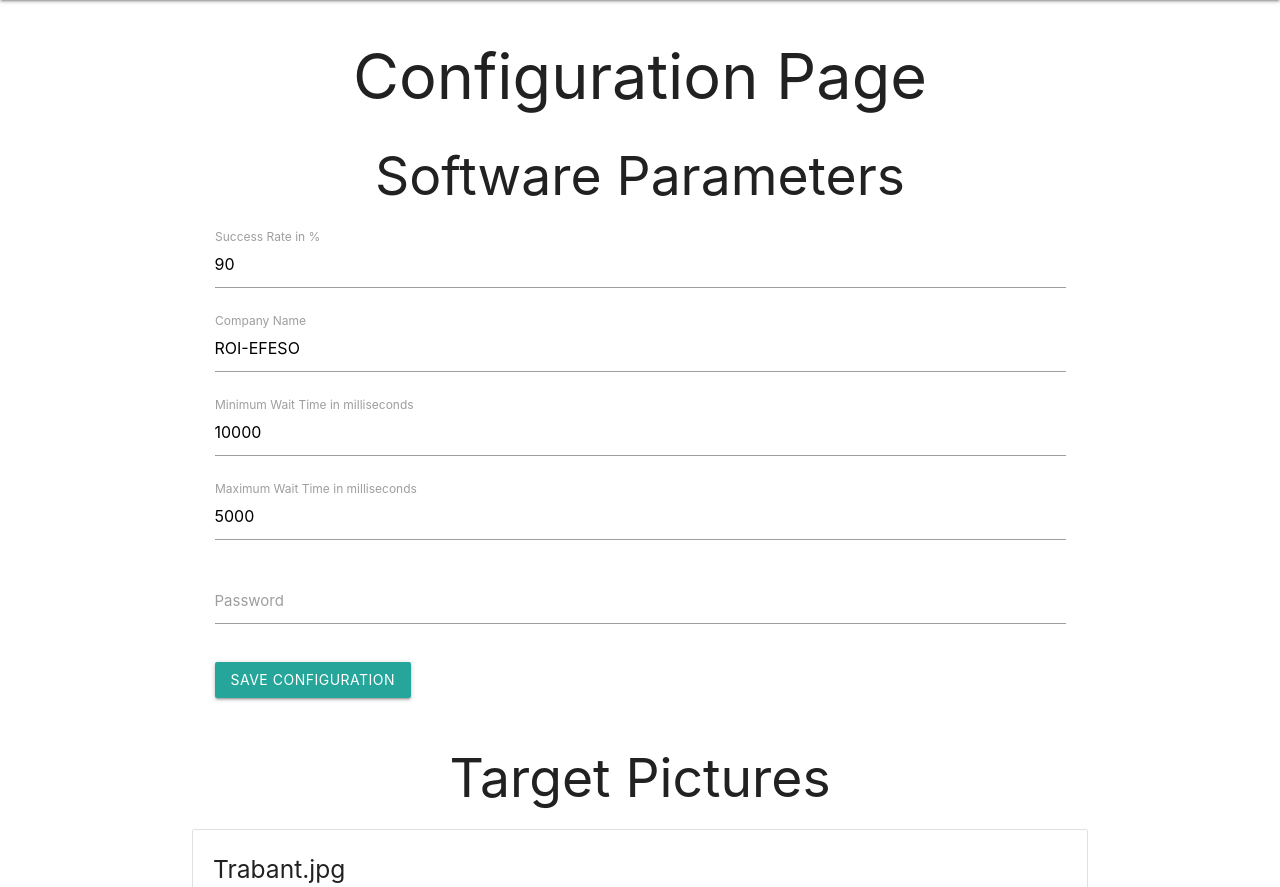
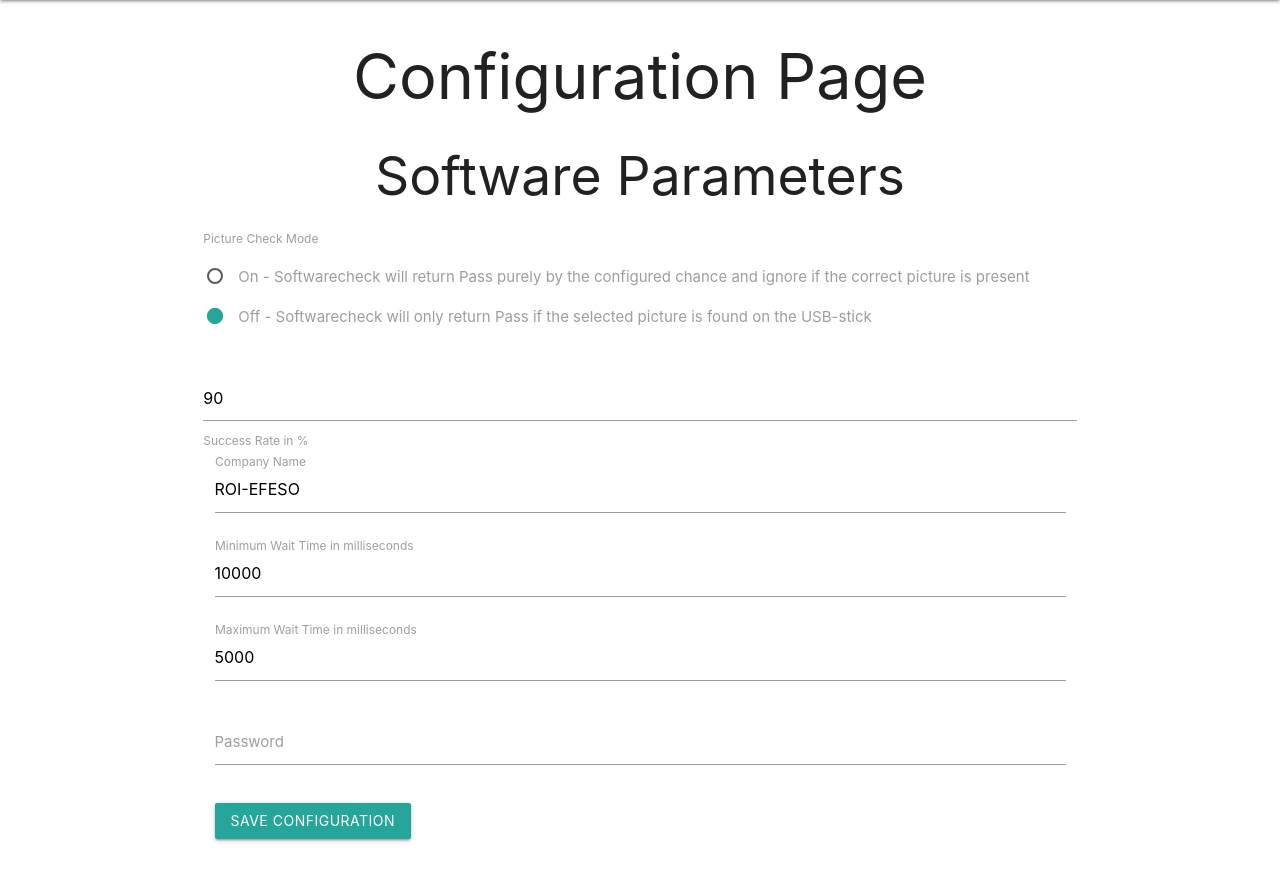
Before and after one commit to jmacenka/quality-tester, a Flask app: page /configure in a window 1280 px wide. Shown: the part 64-951 px from the top of the page. Run offline with Flask 3, Linux system fonts and the light colour scheme.

Commit message:
Added configurable button to switch off picture checking. Changed layout to drop-down for selection.

```diff
--- a/dev/deployment/inventory.ini
+++ b/dev/deployment/inventory.ini
@@ -1,2 +1,2 @@
 [raspberry-pi-inventory]
-raspberry-pi-1 ansible_host=10.24.8.210
+raspberry-pi-1 ansible_host=10.24.8.206
--- a/src/quality-tester/config.py
+++ b/src/quality-tester/config.py
@@ -7,6 +7,7 @@ default_config = {
     'default_user': 'pi', # Default user, needs to be pi, if you want to use a different user some adaptions to the implementation are required
     'logo_name': 'logo.png', # Name of the logo to be used
     'password': 'updateplease', # Default password can be manually change in src/quality-tester/static/configuration/config.yaml
+    'simulate_pictures':False, # Disable the real scan for picture and always just return a simulated result
 }
 target_pics_folder = 'static/target_pics'
 config_folder = 'static/configuration'
--- a/src/quality-tester/main.py
+++ b/src/quality-tester/main.py
@@ -91,14 +91,17 @@ def check_software():
 
         # Generate random role to simulate software-check failing randomly
         random_role = random.random()
+        result = ''
         success_rate = config['success_rate']/100
-
-        if img_compare_check and random_role <= success_rate and foto_name == selected_image:
+        if config['simulate_pictures']:
+            result = jsonify({"result": "Check Successful", "reason":f"Test completed. Tested product: {selected_image}", "picture": f"static/target_pics/{selected_image}"})
+        elif img_compare_check and random_role <= success_rate and foto_name == selected_image:
             return jsonify({"result": "Check Successful", "reason":f"Test completed. Tested product: {foto_name.split('.')[0]}", "picture": f"static/target_pics/{foto_name}"})
         else:
             return jsonify({"result": "Check Failed", "reason": "Measuring results do not match."})
     else:
         return jsonify({"result": "Check Failed", "reason": f"Device was not detected"})
+    return result
 
 @app.route('/configure', methods=['GET','POST'])
 def configure():
@@ -120,6 +123,11 @@ def configure():
         config['company_name'] = request.form.get('company-name')
         config['min_wait_time'] = int(request.form.get('min-wait-time'))
         config['max_wait_time'] = int(request.form.get('max-wait-time'))
+        if request.form.get('simulate_pictures') == "on":
+            config['simulate_pictures'] = True
+        else:
+            config['simulate_pictures'] = False
+
 
         # Persist updated config to file
         with open(config_file_path, 'w') as config_file:
--- a/src/quality-tester/templates/configure.html
+++ b/src/quality-tester/templates/configure.html
@@ -3,6 +3,7 @@
 <head>
     <title>Configure</title>
     <link rel="stylesheet" href="{{ url_for('static', filename='css/materialize.min.css') }}">
+
 </head>
 <body>
     <nav>
@@ -22,7 +23,30 @@
         <div class="row">
             <h2 class="center-align">Software Parameters</h2>
             <form class="col s12" method="POST">
-                <div class="input-field col s12">
+
+                <!-- <div class="input-field col s12">
+                    <select name="simulate_pictures">
+                        <option value="True">ON</option>
+                        <option value="False">OFF</option>
+                    </select>
+                    <label for="simulate_pictures">Dummy Simulation, will not actually check pictures but just simulate a test result anyways</label>
+                </div> -->
+                <div name="dummy-simulation">
+                    <label for="dummy-simulation">Picture Check Mode</label>
+                    <p >
+                        <label>
+                          <input name="simulate_pictures" type="radio" {% if simulate_pictures %}checked{% endif %} value="on"/>
+                          <span>On - Softwarecheck will return Pass purely by the configured chance and ignore if the correct picture is present</span>
+                        </label>
+                      </p>
+                      <p>
+                        <label>
+                          <input name="simulate_pictures" type="radio" {% if not simulate_pictures %}checked{% endif %} value="off"/>
+                          <span>Off - Softwarecheck will only return Pass if the selected picture is found on the USB-stick</span>
+                        </label>
+                    </p>
+                    <div class="input-field col s12">
+                </div>
                     <input id="success-rate" type="number" name="success-rate" value="{{ success_rate }}" required>
                     <label for="success-rate">Success Rate in %</label>
                 </div>
@@ -38,6 +62,10 @@
                     <input id="max-wait-time" type="number" name="max-wait-time" value="{{ max_wait_time }}" required>
                     <label for="max-wait-time">Maximum Wait Time in milliseconds</label>
                 </div>
+                <!-- <div class="input-field col s12">
+                    <input id="simulate-pictures" type="bool" name="simulate-pictures" required>
+                    <label for="simulate-pictures">Simulate Pictures</label>
+                </div> -->
                 <div class="input-field col s12">
                     <input id="password" type="password" name="password" required>
                     <label for="password">Password</label>
```
Also changed, not shown: src/quality-tester/templates/index.html (+15 -9 lines).
